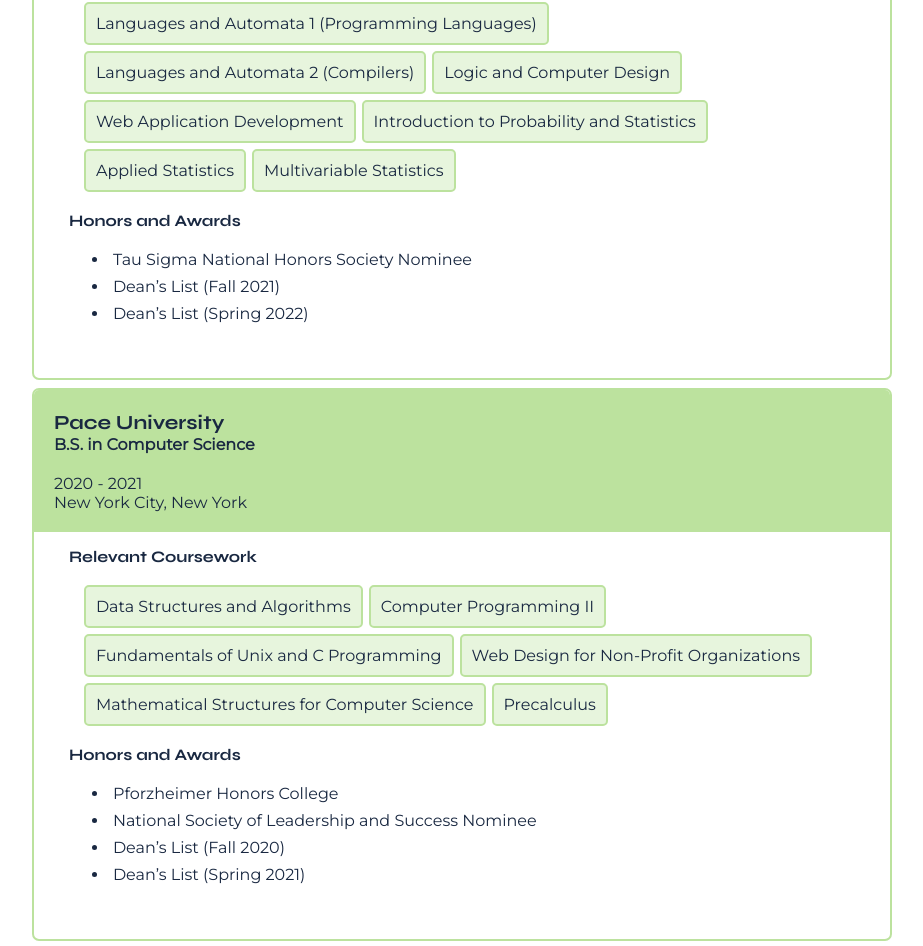
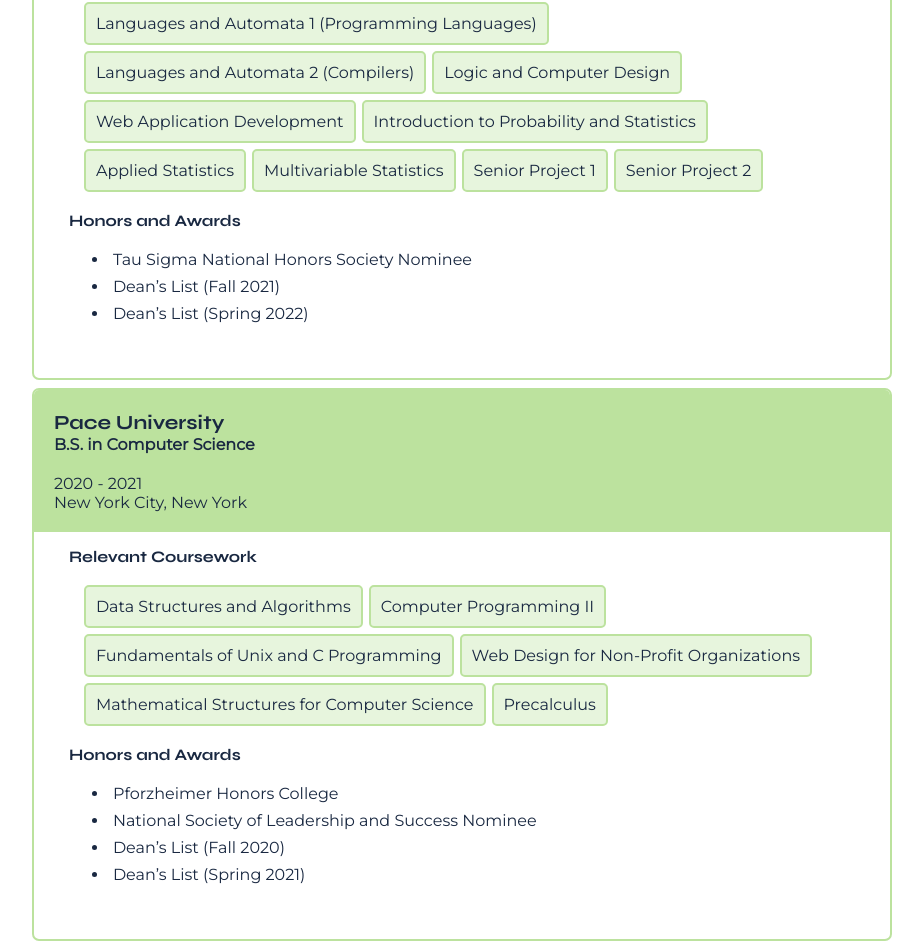
Before and after one commit to speer987/personal-website, a React (Create React App) app: page / in a window 1280 px wide. Shown: the part 8957-9903 px from the top of the page, without its empty margins (178-1101 px from the left). Built offline with nearby package versions, Linux system fonts and the light colour scheme.

Commit message:
adding updated education section

```diff
--- a/src/components/edu.js
+++ b/src/components/edu.js
@@ -22,6 +22,8 @@
       "Introduction to Probability and Statistics",
       "Applied Statistics",
       "Multivariable Statistics",
+      "Senior Project 1",
+      "Senior Project 2",
     ],
     honors: [
       "Tau Sigma National Honors Society Nominee",
```
